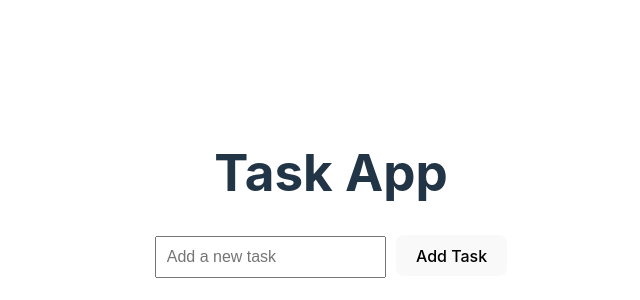
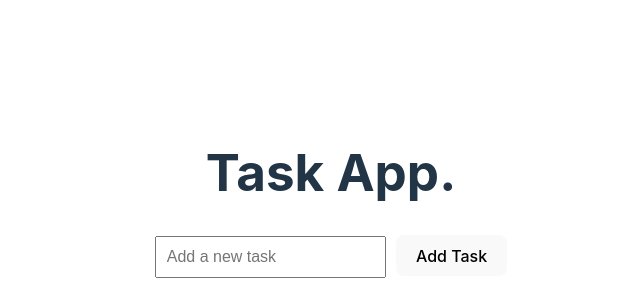
Before and after one commit to sivuyilemene/task-app, a React (Vite) app: page / in a window 1280 px wide. Shown: the part 204-504 px from the top of the page, without its empty margins (309-949 px from the left). Built offline with nearby package versions, Linux system fonts and the light colour scheme.

Commit message:
Update App.jsx

```diff
--- a/src/App.jsx
+++ b/src/App.jsx
@@ -22,7 +22,7 @@ function App() {
 
   return (
     <div className="App">
-      <h1>Task App</h1>
+      <h1>Task App.</h1>
       <TaskInput addTask={addTask} />
       <TaskList tasks={tasks} toggleTaskCompletion={toggleTaskCompletion} />
     </div>
```
